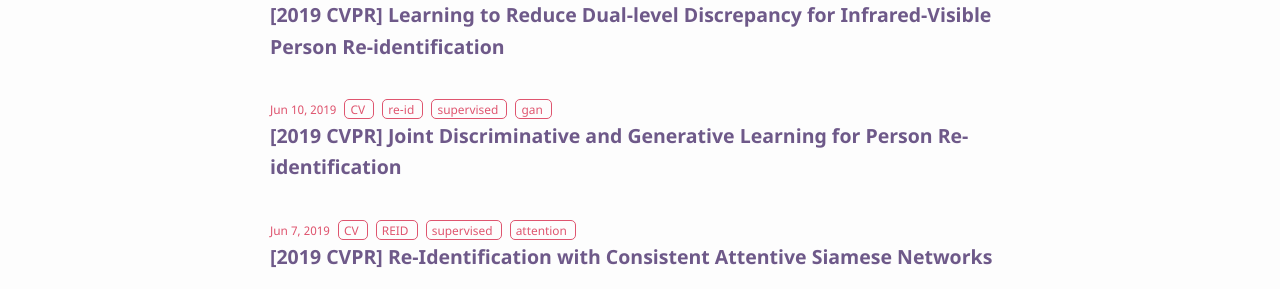
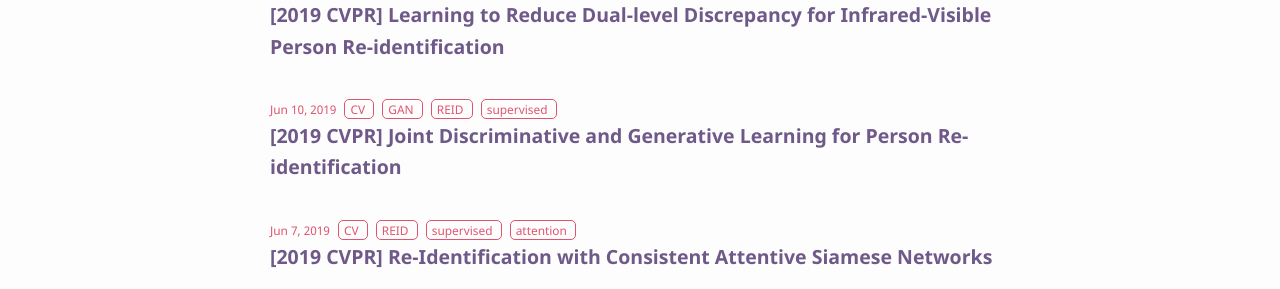
Before and after one commit to bismex/bismex.github.io, a Jekyll site: the page built from index.html, in a window 1280 px wide and 900 px high, scrolled down 1264 px. Shown: the part 159-448 px from the top of the window. Built offline with Jekyll 4.4.1, drawn with Linux system fonts in a browser that asks for light colours.

Commit message:
Update 2019-06-10-DGNET.md

```diff
--- a/_posts/2019-06-10-DGNET.md
+++ b/_posts/2019-06-10-DGNET.md
@@ -2,7 +2,7 @@
 layout: post
 title: "[2019 CVPR] Joint Discriminative and Generative Learning for Person Re-identification"
 date: 2019-06-10 21:00:00
-tags: CV re-id supervised gan
+tags: CV GAN REID supervised
 ---
 
 <!--more-->
```
